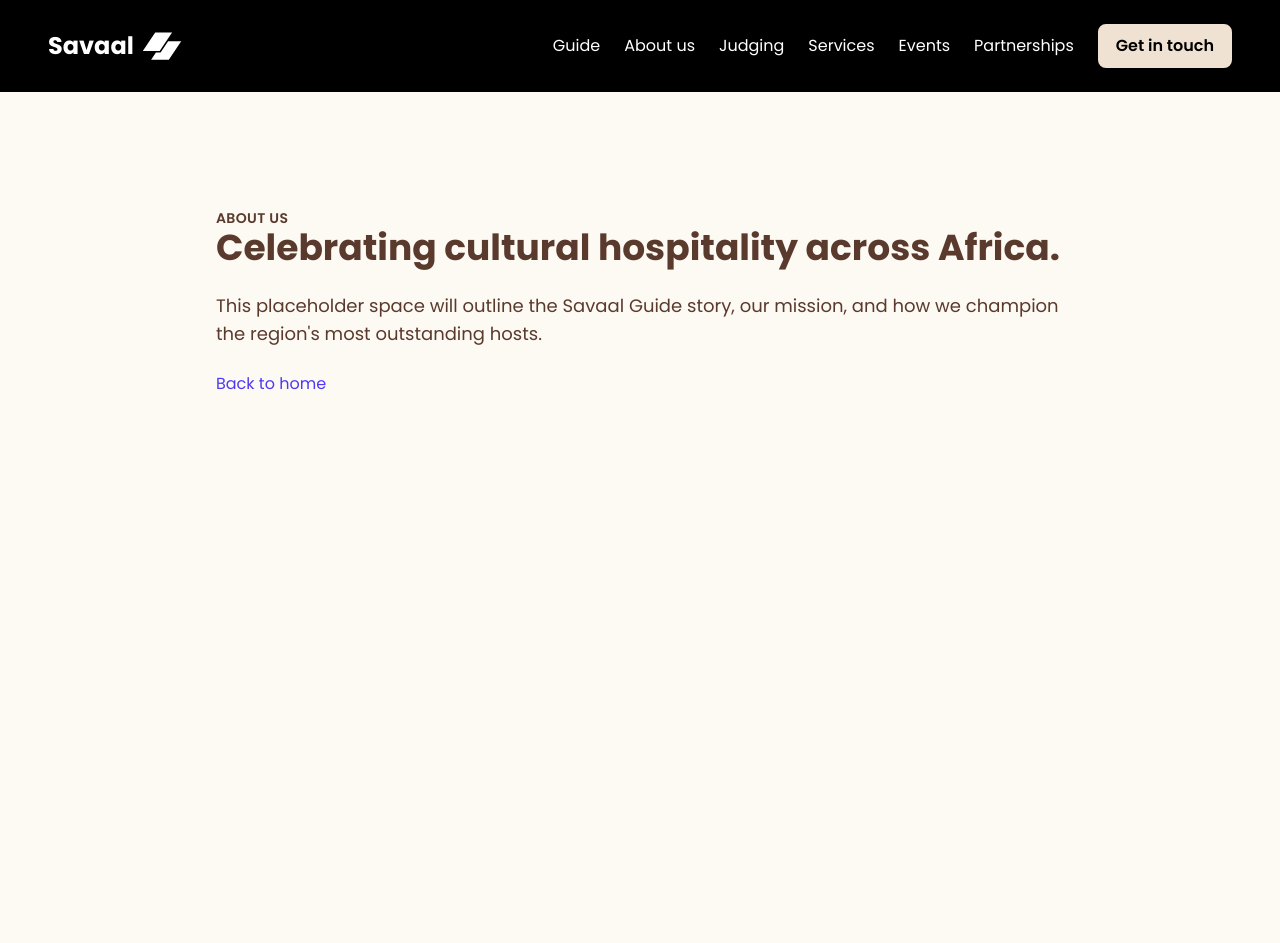
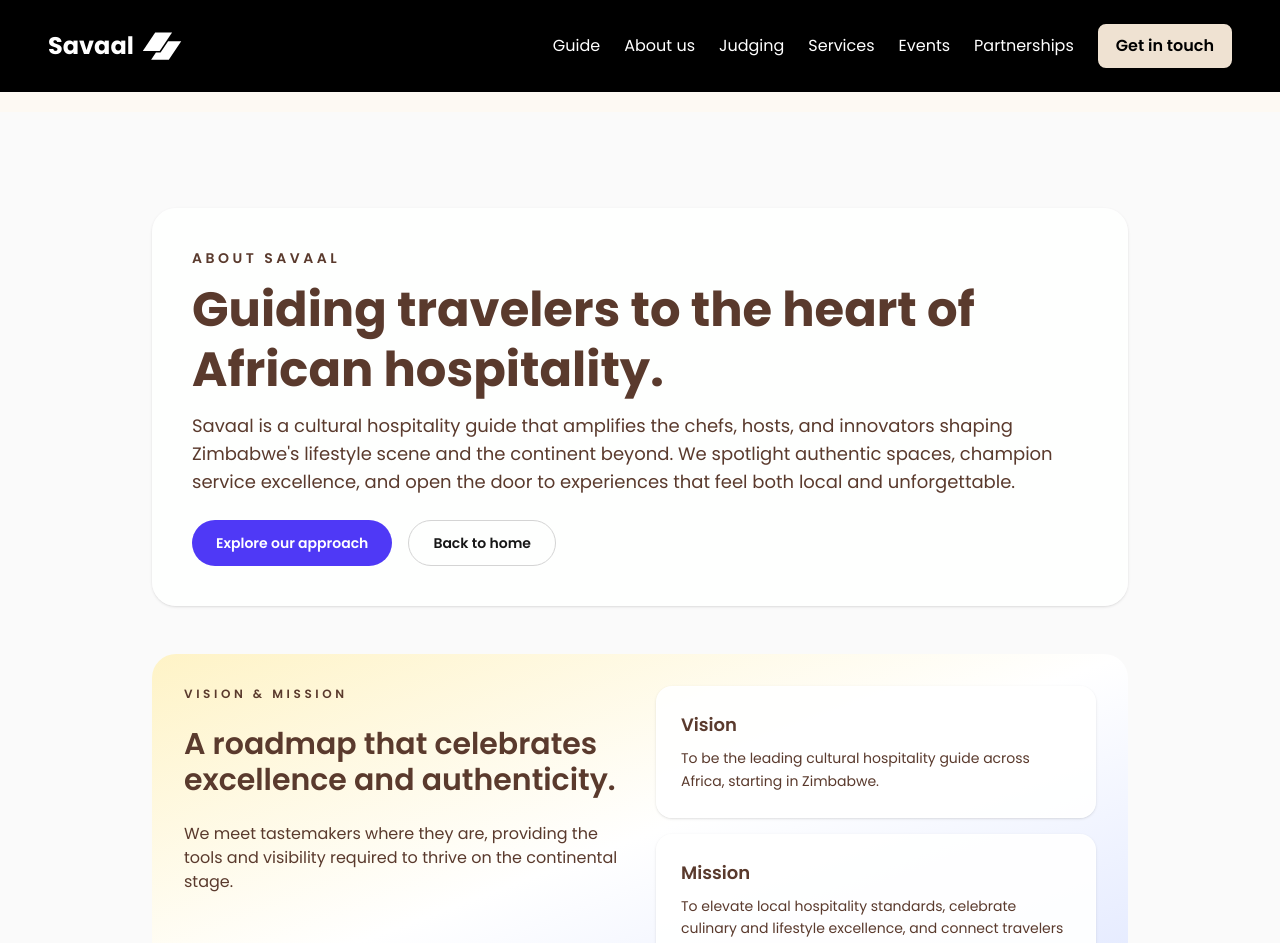
Before and after one commit to LayerSyncAi/savaal, a Next.js app: page /about-us in a window 1280 px wide. Shown: the top 943 px of the page. Before the commit the page ends 800 px from the top, so only its background shows below. Built offline with nearby package versions, Linux system fonts and the light colour scheme.

Commit message:
Design the About Us page

```diff
--- a/app/about-us/page.tsx
+++ b/app/about-us/page.tsx
@@ -1,26 +1,117 @@
 import Link from "next/link";
+
+const pillars = [
+  {
+    title: "Vision",
+    summary: "To be the leading cultural hospitality guide across Africa, starting in Zimbabwe.",
+  },
+  {
+    title: "Mission",
+    summary:
+      "To elevate local hospitality standards, celebrate culinary and lifestyle excellence, and connect travelers to authentic African experiences.",
+  },
+];
+
+const guideHighlights = [
+  {
+    title: "Curated listings",
+    description: "A digital platform showcasing verified restaurants, hotels, bars, and vendors that reflect the spirit of African hospitality.",
+  },
+  {
+    title: "Savaal-certified standards",
+    description: "Each feature is backed by hands-on evaluations that measure ambience, service, and cultural resonance.",
+  },
+  {
+    title: "Beyond discovery",
+    description: "Expect editorial storytelling, training services, and immersive events designed to uplift the industry.",
+  },
+];
 
 export default function AboutUsPage() {
   return (
-    <section className="mx-auto flex max-w-4xl flex-col gap-6 px-6 py-24">
-      <div>
-        <p className="text-sm font-semibold uppercase tracking-wide text-indigo-600">
-          About us
+    <div className="bg-neutral-50">
+      <section className="mx-auto flex max-w-5xl flex-col gap-12 px-6 py-24">
+        <div className="flex flex-col gap-6 rounded-3xl bg-white/90 p-10 shadow-sm">
+          <div className="space-y-3">
+            <p className="text-sm font-semibold uppercase tracking-[0.25em] text-indigo-600">
+              About Savaal
             </p>
-        <h1 className="text-4xl font-bold text-neutral-900">
-          Celebrating cultural hospitality across Africa.
+            <h1 className="text-4xl font-bold leading-tight text-neutral-900 md:text-5xl">
+              Guiding travelers to the heart of African hospitality.
             </h1>
+            <p className="text-lg text-neutral-700">
+              Savaal is a cultural hospitality guide that amplifies the chefs, hosts, and
+              innovators shaping Zimbabwe&apos;s lifestyle scene and the continent beyond.
+              We spotlight authentic spaces, champion service excellence, and open the
+              door to experiences that feel both local and unforgettable.
+            </p>
           </div>
-      <p className="text-lg text-neutral-700">
-        This placeholder space will outline the Savaal Guide story, our mission,
-        and how we champion the region&apos;s most outstanding hosts.
-      </p>
+          <div className="flex flex-wrap gap-4">
+            <Link
+              href="/about-us/features"
+              className="inline-flex items-center rounded-full bg-indigo-600 px-6 py-3 text-sm font-semibold text-white transition hover:bg-indigo-500"
+            >
+              Explore our approach
+            </Link>
             <Link
               href="/"
-        className="inline-flex w-fit items-center text-indigo-600 underline-offset-4 hover:underline"
+              className="inline-flex items-center rounded-full border border-neutral-300 px-6 py-3 text-sm font-semibold text-neutral-900 transition hover:border-neutral-900"
             >
               Back to home
             </Link>
+          </div>
+        </div>
+
+        <section className="grid gap-8 rounded-3xl bg-gradient-to-br from-amber-100 via-white to-indigo-100 p-8 sm:grid-cols-2">
+          <div className="flex flex-col gap-6">
+            <p className="text-xs font-semibold uppercase tracking-[0.3em] text-amber-700">
+              Vision & Mission
+            </p>
+            <h2 className="text-3xl font-semibold text-neutral-900">
+              A roadmap that celebrates excellence and authenticity.
+            </h2>
+            <p className="text-base text-neutral-700">
+              We meet tastemakers where they are, providing the tools and visibility
+              required to thrive on the continental stage.
+            </p>
+          </div>
+          <div className="grid gap-4">
+            {pillars.map((pillar) => (
+              <div key={pillar.title} className="rounded-2xl border border-white/60 bg-white/90 p-6 shadow-sm">
+                <h3 className="text-lg font-semibold text-neutral-900">{pillar.title}</h3>
+                <p className="mt-2 text-sm leading-relaxed text-neutral-700">{pillar.summary}</p>
+              </div>
+            ))}
+          </div>
         </section>
+
+        <section className="rounded-3xl bg-white p-10 shadow-sm">
+          <div className="flex flex-col gap-3">
+            <p className="text-xs font-semibold uppercase tracking-[0.3em] text-indigo-600">
+              What is the Savaal Guide?
+            </p>
+            <h2 className="text-3xl font-semibold text-neutral-900">
+              A trusted companion for travelers, locals, and partners.
+            </h2>
+            <p className="text-base text-neutral-700">
+              The Savaal Guide curates and celebrates exceptional spaces while
+              investing in the people who bring them to life.
+            </p>
+          </div>
+          <div className="mt-8 grid gap-6 md:grid-cols-3">
+            {guideHighlights.map((highlight) => (
+              <article key={highlight.title} className="flex flex-col gap-2 rounded-2xl border border-neutral-100 bg-neutral-50/60 p-6">
+                <h3 className="text-lg font-semibold text-neutral-900">{highlight.title}</h3>
+                <p className="text-sm text-neutral-700">{highlight.description}</p>
+              </article>
+            ))}
+          </div>
+          <p className="mt-8 text-sm text-neutral-500">
+            Together with our partners, we offer training services, editorial storytelling,
+            and immersive events that keep local hospitality ahead of the curve.
+          </p>
+        </section>
+      </section>
+    </div>
   );
 }
```
Lines whose indentation alone changed are shown as unchanged.
